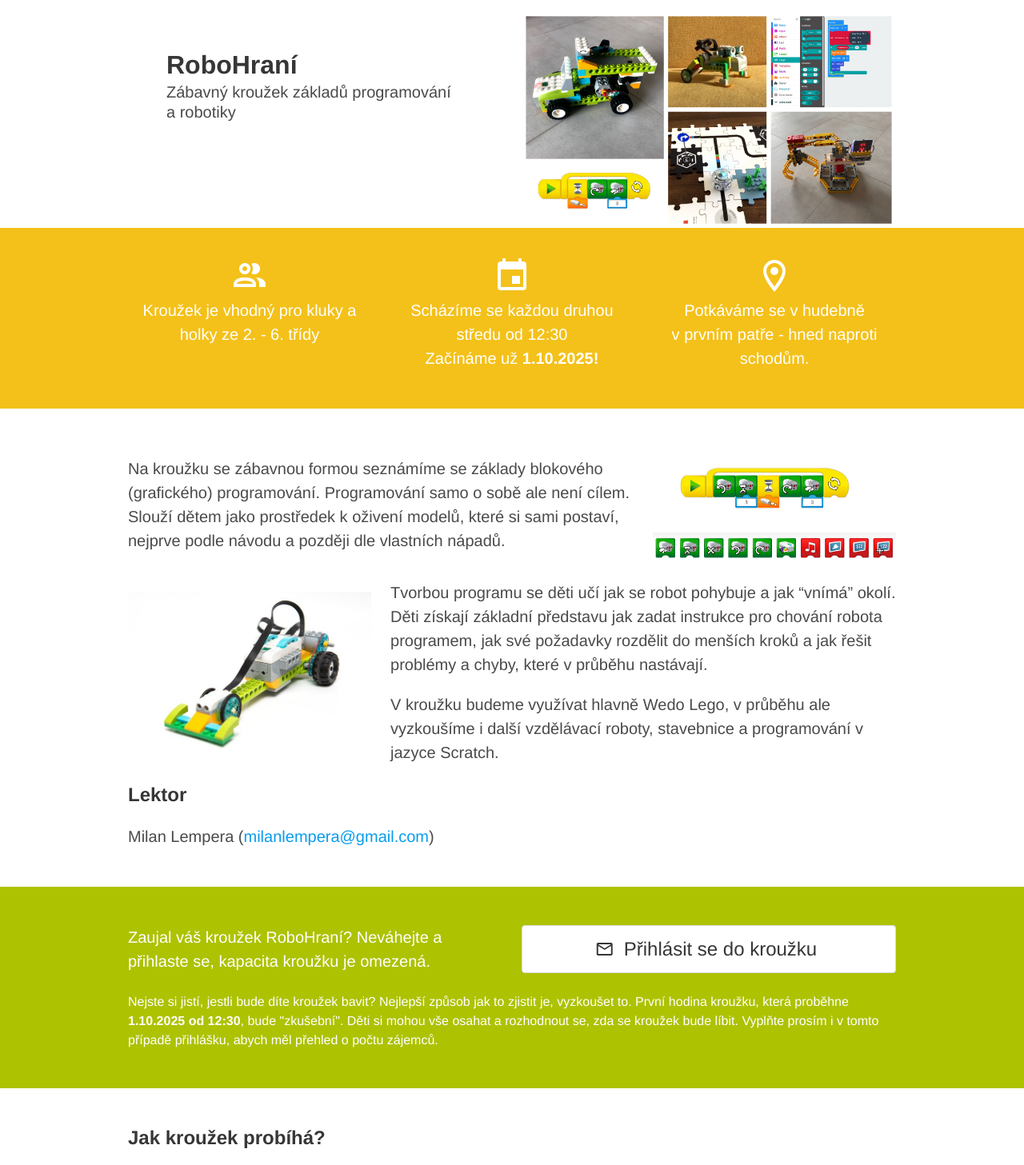
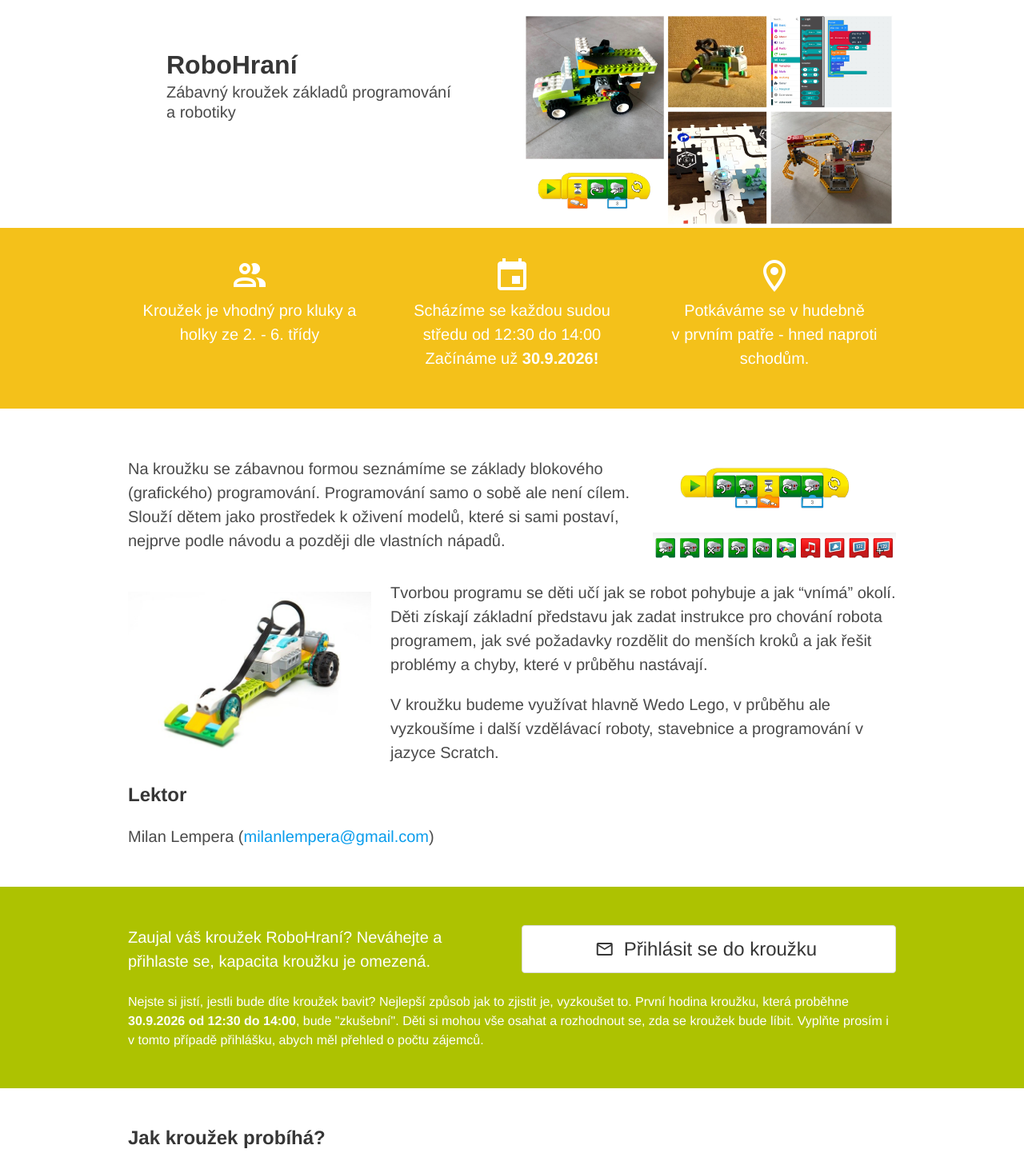
Before and after one commit to MilanLempera/robohrani.cz, a website: page index.html in a window 1280 px wide. Shown: the part 37-1494 px from the top of the page at 80% size. Drawn offline with nearby package versions, Linux system fonts and the light colour scheme; files that its build step writes are made by us from their sources.

Commit message:
feat: update 2026/2027 schedule
Kroužek nově každou sudou středu 12:30-14:00, zahájení 30.9.2026.

Co-Authored-By: Claude Opus 5 <noreply@anthropic.com>

```diff
--- a/index.html
+++ b/index.html
@@ -57,8 +57,8 @@
               <i class="mdi mdi-48px mdi-calendar mdi-light"></i>
             </span>
             <div class="content is-medium">
-              Scházíme se každou druhou středu od 12:30<br />
-              Začínáme už <b>1.10.2025!</b>
+              Scházíme se každou sudou středu od 12:30 do 14:00<br />
+              Začínáme už <b>30.9.2026!</b>
             </div>
           </div>
           <div class="column is-center">
@@ -148,7 +148,7 @@
         <p class="content">
           Nejste si jistí, jestli bude díte kroužek bavit? Nejlepší způsob jak
           to zjistit je, vyzkoušet to. První hodina kroužku, která proběhne
-          <b>1.10.2025 od 12:30</b>, bude "zkušební". Děti si mohou vše osahat a
+          <b>30.9.2026 od 12:30 do 14:00</b>, bude "zkušební". Děti si mohou vše osahat a
           rozhodnout se, zda se kroužek bude líbit. Vyplňte prosím i v tomto
           případě přihlášku, abych měl přehled o počtu zájemců.
         </p>
```
